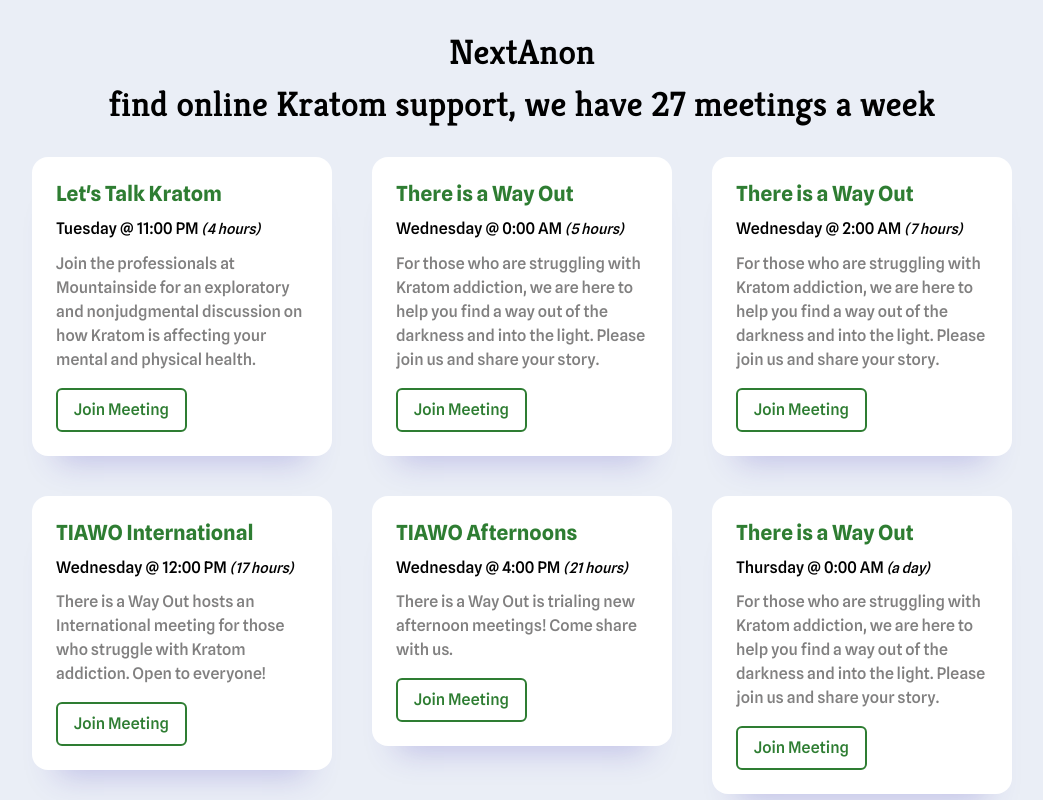
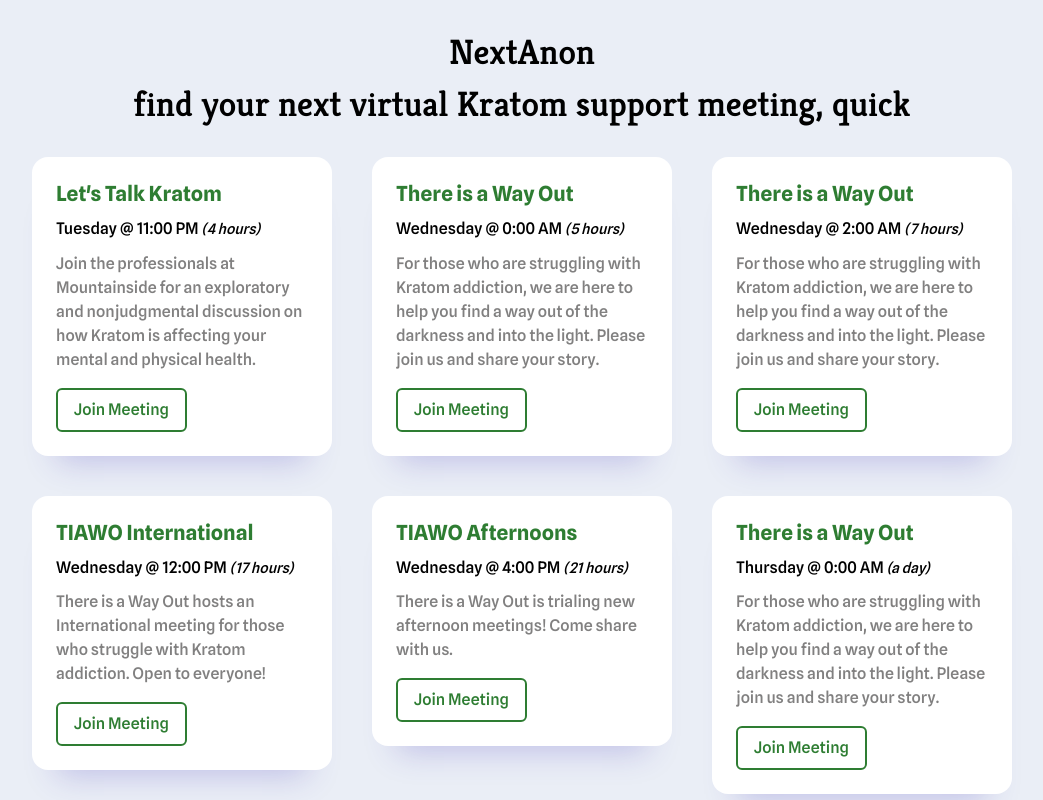
Before and after one commit to mclifford82/nextanon, a React (Create React App) app: page / in a window 1280 px wide. Shown: the top 800 px of the page, without its empty margins (118-1161 px from the left). Built offline with nearby package versions, Linux system fonts and the light colour scheme.

Commit message:
Reverting meeting count bs

```diff
--- a/src/App.js
+++ b/src/App.js
@@ -49,7 +49,7 @@ function App() {
 
       <div className="header">
         NextAnon<br />
-        find online Kratom support, we have {meetingCount} meetings a week
+        find your next virtual Kratom support meeting, quick
       </div>
 
       <div className="cards">
```
